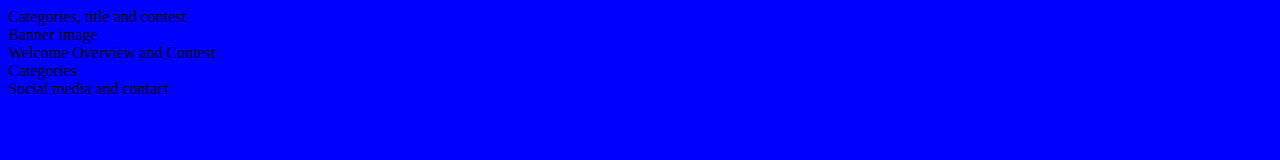
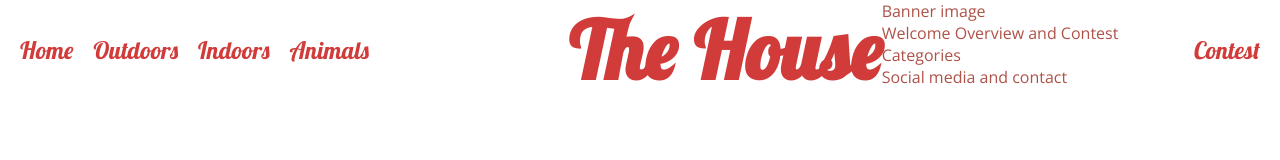
Before and after one commit to Corentin-Vidick/the-house, a plain HTML site: page index.html in a window 1280 px wide. Drawn offline with nearby package versions, Linux system fonts and the light colour scheme.

Commit message:
Header layout and font/color theme

```diff
--- a/assets/css/style.css
+++ b/assets/css/style.css
@@ -1,3 +1,54 @@
-body{
-    background-color: blue;
+/* Import fonts */
+@import url('https://fonts.googleapis.com/css2?family=Lobster&family=Open+Sans&display=swap');
+
+/* Removes all margins, padding and borders to start on blank slate */
+* {
+    margin: 0;
+    padding: 0;
+    border: none;
 }
+
+body {
+    font-family: open sans, sans-serif;
+    font-weight: 300;
+    color: #af5248;
+}
+
+/* Headings, logo */
+h1, h2 {
+    font-family: lobster, sans-serif;
+    color: #d13c3a;
+}
+
+#logo{
+    float: left;
+    font-size: 500%;
+    margin-left: 200px;
+}
+
+/* Navigation menu and contest */
+#menu, #contest {
+    line-height: 100px;
+    font-family: lobster, sans-serif;
+    font-size: 150%;
+}
+
+#menu li {
+    float: left;
+    list-style-type: none;
+    margin-left: 20px;
+}
+
+#contest {
+    float: right;
+    margin-right: 20px;
+}
+
+#menu a, #contest {
+    text-decoration: none;
+    color: #D13C3A;
+}
+
+#menu a:hover, #contest:hover {
+    color: #af5248;
+}
--- a/index.html
+++ b/index.html
@@ -12,7 +12,26 @@
 </head>
 <body>
     <header>
-        Categories, title and contest
+        <nav>
+            <ul id="menu">
+                <li>
+                    <a href="index.html">Home</a>
+                </li>
+                <li>
+                    <a href="#">Outdoors</a>
+                </li>
+                <li>
+                    <a href="#">Indoors</a>
+                </li>
+                <li>
+                    <a href="#">Animals</a>
+                </li>
+            </ul>
+        </nav>
+        <a href="index.html">
+            <h1 id="logo">The House</h1>
+        </a>
+        <a href="#" id="contest">Contest</a>
     </header>
     <section>
         Banner image
```
